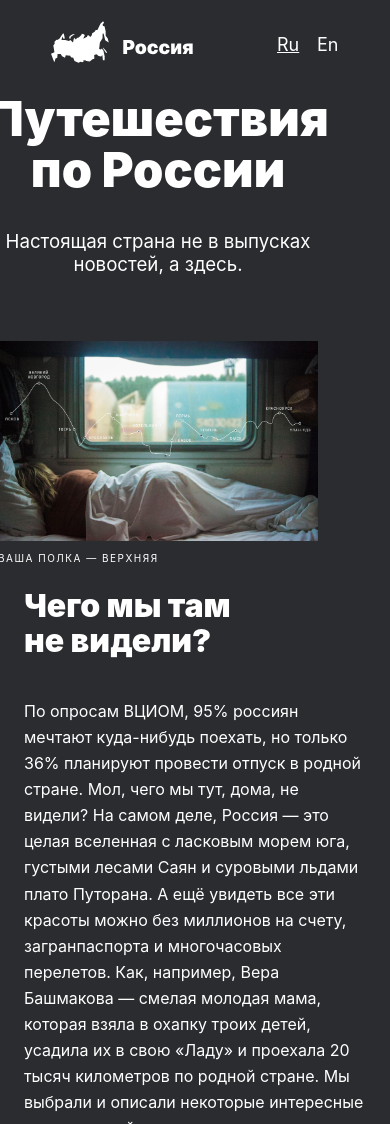
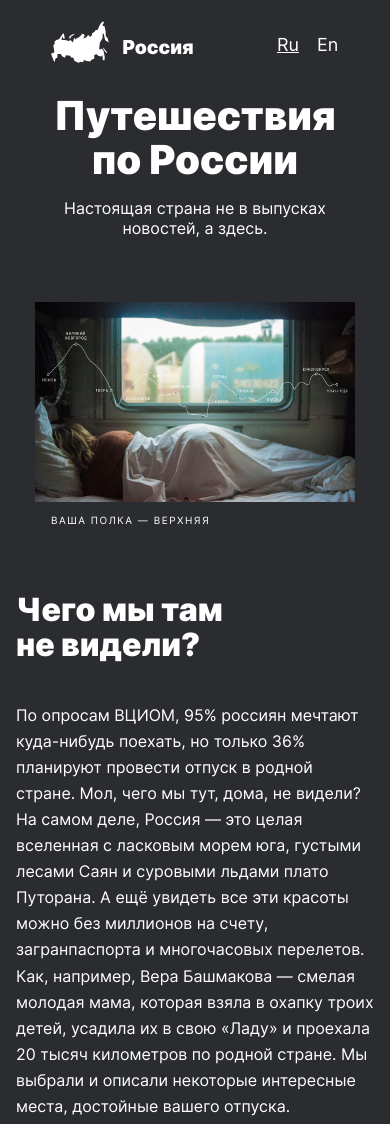
Before and after one commit to Eka123Eka/russian-travel-eka, a plain HTML site: page index.html in a window 390 px wide. Shown: the top 1124 px of the page. Drawn offline with Linux system fonts and the light colour scheme; a web font is replaced by a local one.

Commit message:
Четвертая итерация

```diff
--- a/blocks/cover/__title/cover__title.css
+++ b/blocks/cover/__title/cover__title.css
@@ -1,6 +1,5 @@
 .cover__title {
     margin: 0 auto;
-    max-width: 560px;
     font-style: normal;
     font-weight: 900;
     font-size: 72px;
@@ -11,7 +10,6 @@
 
 @media screen and (max-width: 750px) {
   .cover__title {
-    max-width: calc((100vw - 330px)/(750 - 330) * (560 - 288) + 288px);
     font-size: calc((100vw - 330px)/(750 - 330) * (72 - 32) + 32px);
     line-height: 1.09;
   }
@@ -19,8 +17,6 @@
 
 @media screen and (max-width: 330px) {
   .cover__title {
-    max-width: 288px;
-    min-height: 70px;
     font-size: 32px;
     line-height: 35px;
   }
--- a/blocks/intro/__list/intro__list.css
+++ b/blocks/intro/__list/intro__list.css
@@ -2,7 +2,6 @@
   width: 100%;
   margin: 33px 0 0;
   padding: 0;
-  min-height: 90px;
   font-style: normal;
   font-weight: 700;
   font-size: 12px;
--- a/blocks/intro/__span-accent/intro__span-accent.css
+++ b/blocks/intro/__span-accent/intro__span-accent.css
@@ -1,3 +1,4 @@
 .intro__span-accent {
+  font-style: normal;
   font-weight: 400;
 }
--- a/blocks/intro/__text/intro__text.css
+++ b/blocks/intro/__text/intro__text.css
@@ -1,15 +1,8 @@
 .intro__text {
-  margin: 40px auto 0;
+  margin: 40px 0 0;
   width: 100%;
-  min-height: 208px;
   font-style: normal;
   font-weight: 400;
   font-size: 16px;
   line-height: 1.63;
 }
-
-@media screen and (max-width: 450px){
-  .intro__text {
-    min-height: 520px;
-  }
-}
--- a/blocks/intro/intro.css
+++ b/blocks/intro/intro.css
@@ -1,6 +1,6 @@
 .intro {
-  max-width: 690px;
-  min-height: 429px;
+  /*max-width: 690px;
+  min-height: 429px;*/
   margin: 92px auto 0;
   padding: 0  442px 0 148px;
   display: flex;
@@ -22,10 +22,10 @@
   }
 }
 
-@media screen and (max-width: 380px){
+@media screen and (max-width: 450px){
   .intro {
-    max-width: 288px;
-    min-height: 754px;
+    /*max-width: 288px;
+    min-height: 754px;*/
     margin-top: 64px;
     padding-left: 16px;
     padding-right: 16px;
--- a/blocks/lead/__caption/lead__caption.css
+++ b/blocks/lead/__caption/lead__caption.css
@@ -1,8 +1,6 @@
 .lead__caption {
   display: inline-block;
-  max-width: 158px;
-  max-height: 14px;
-  margin: 6px 0 0 0;
+  margin: 8px 0 0;
   text-transform: uppercase;
   font-style: normal;
   font-weight: 400;
@@ -10,3 +8,15 @@
   line-height: 1.4;
   letter-spacing: 1.5px;
 }
+
+@media screen and (max-width: 800px) {
+  .lead__caption {
+    margin-left: 24px;
+  }
+}
+
+@media screen and (max-width: 450px) {
+  .lead__caption {
+    margin-left: 16px;
+  }
+}
--- a/blocks/lead/__image/lead__image.css
+++ b/blocks/lead/__image/lead__image.css
@@ -1,22 +1,4 @@
 .lead__image {
   width: 100%;
-  max-height: 615px;
+  margin: 0;
 }
-
-@media screen and (max-width: 1024px) {
-  .lead__image {
-    max-height: 580px;
-  }
-}
-
-@media screen and (max-width: 768px) {
-  .lead__image {
-    max-height: 480px;
-  }
-}
-
-@media screen and (max-width: 320px) {
-  .lead__image {
-    max-height: 200px;
-  }
-}
--- a/blocks/lead/__subtitle/lead__subtitle.css
+++ b/blocks/lead/__subtitle/lead__subtitle.css
@@ -1,7 +1,6 @@
 .lead__subtitle {
-  max-width: 640px;
-  min-height: 72px;
-  margin: 32px 0 0;
+  margin: 32px auto 0;
+  padding: 0 172px;
   text-align: center;
   vertical-align: middle;
   font-style: normal;
@@ -10,18 +9,26 @@
   line-height: 1.2;
 }
 
-@media screen and (max-width: 640px) {
+@media screen and (max-width: 1100px) {
   .lead__subtitle {
-    max-width: 100vw;
-    min-height: calc((100vw - 330px)/(640 - 330) * (72 - 40) + 40px);
-    font-size: calc((100vw - 330px)/(640 - 330) * (30 - 16) + 16px);
+    padding-left: 144px;
+    padding-right: 144px;
   }
 }
 
-@media screen and (max-width: 330px) {
+@media screen and (max-width: 720px) {
   .lead__subtitle {
-    max-width: 288px;
-    min-height: 40px;
+    padding-left: 64px;
+    padding-right: 64px;
+    font-size: calc((100vw - 450px)/(720 - 450) * (30 - 16) + 16px);
+  }
+}
+
+@media screen and (max-width: 450px) {
+  .lead__subtitle {
+    margin-top: 16px;
+    padding-left: 18px;
+    padding-right: 18px;
     font-size: 16px;
     line-height: 1.25;
   }
--- a/blocks/lead/__title/lead__title.css
+++ b/blocks/lead/__title/lead__title.css
@@ -1,7 +1,6 @@
 .lead__title {
-  max-width: 720px;
-  min-height: 200px;
-  margin: 0;
+  margin: 0 auto;
+  padding: 0 132px;
   text-align: center;
   vertical-align: middle;
   font-style: normal;
@@ -10,18 +9,25 @@
   line-height: 1.04;
 }
 
-@media screen and (max-width: 720px) {
+@media screen and (max-width: 1100px) {
   .lead__title {
-    max-width: 100vw;
-    min-height: calc((100vw - 330px)/(720 - 330) * (200 - 88) + 88px);
-    font-size: calc((100vw - 330px)/(720 - 330) * (96 - 40) + 40px);
+    padding-left: 104px;
+    padding-right: 104px;
   }
 }
 
-@media screen and (max-width: 330px) {
+@media screen and (max-width: 720px) {
   .lead__title {
-    max-width: 288px;
-    min-height: 88px;
+    padding-left: 24px;
+    padding-right: 24px;
+    font-size: calc((100vw - 450px)/(720 - 450) * (96 - 40) + 40px);
+  }
+}
+
+@media screen and (max-width: 450px) {
+  .lead__title {
+    padding-left: 16px;
+    padding-right: 16px;
     font-size: 40px;
     line-height: 1.10;
   }
--- a/blocks/lead/lead.css
+++ b/blocks/lead/lead.css
@@ -1,6 +1,5 @@
 .lead {
   max-width: 984px;
-  max-height: 1005px;
   margin: 56px auto 0;
   padding: 0 148px;
   display: flex;
@@ -11,7 +10,6 @@
 @media screen and (max-width: 1100px) {
   .lead {
     max-width: 928px;
-    max-height: 962px;
     margin-top: 48px;
     padding-left: 48px;
     padding-right: 48px;
@@ -21,7 +19,6 @@
 @media screen and (max-width: 800px) {
   .lead {
     max-width: 768px;
-    max-height: 862px;
     padding-left: 0;
     padding-right: 0;
   }
@@ -30,8 +27,6 @@
 @media screen and (max-width: 450px) {
   .lead {
     max-width: 320px;
-    max-height: 406px;
     margin-top: 26px;
-    margin-left: -2px;
   }
 }
--- a/blocks/place/__website/place__website.css
+++ b/blocks/place/__website/place__website.css
@@ -1,16 +1,3 @@
 .place__website {
-  max-width: 456px;
   align-self: end;
 }
-
-@media screen and (max-width: 800px) {
-  .place__website{
-    max-width: 352px;
-  }
-}
-
-@media screen and (max-width: 450px) {
-  .place__website{
-    max-width: 288px;
-  }
-}
--- a/pages/index.css
+++ b/pages/index.css
@@ -1,5 +1,5 @@
 @import url('../vendors/normalize.css');
-@import url('../fonts/fonts.css');
+@import url('../vendors/fonts/fonts.css');
 
 @import url('../blocks/page/page.css');
 @import url('../blocks/link/link.css');
--- a/vendors/fonts/fonts.css
+++ b/vendors/fonts/fonts.css
@@ -3,8 +3,9 @@
     font-style:  normal;
     font-weight: 400;
     font-display: swap;
-    src: url("./Inter/Regular/Inter-Regular.woff2") format("woff2"),
-         url("./Inter/Regular/Inter-Regular.woff") format("woff");
+    src: local('Inter'),
+      url("./Inter/Regular/Inter-Regular.woff2") format("woff2"),
+      url("./Inter/Regular/Inter-Regular.woff") format("woff");
   }
 
   @font-face {
@@ -12,8 +13,9 @@
     font-style:  normal;
     font-weight: 700;
     font-display: swap;
-    src: url("./Inter/Bold/Inter-Bold.woff2") format("woff2"),
-         url("./Inter/Bold/Inter-Bold.woff") format("woff");
+    src: local('Inter'),
+      url("./Inter/Bold/Inter-Bold.woff2") format("woff2"),
+      url("./Inter/Bold/Inter-Bold.woff") format("woff");
   }
 
   @font-face {
@@ -21,6 +23,7 @@
     font-style:  normal;
     font-weight: 900;
     font-display: swap;
-    src: url("./Inter/Black/Inter-Black.woff2") format("woff2"),
-         url("./Inter/Black/Inter-Black.woff") format("woff");
+    src: local('Inter'),
+      url("./Inter/Black/Inter-Black.woff2") format("woff2"),
+      url("./Inter/Black/Inter-Black.woff") format("woff");
   }
```
Also changed, not shown: index.html (+11 -11 lines).
